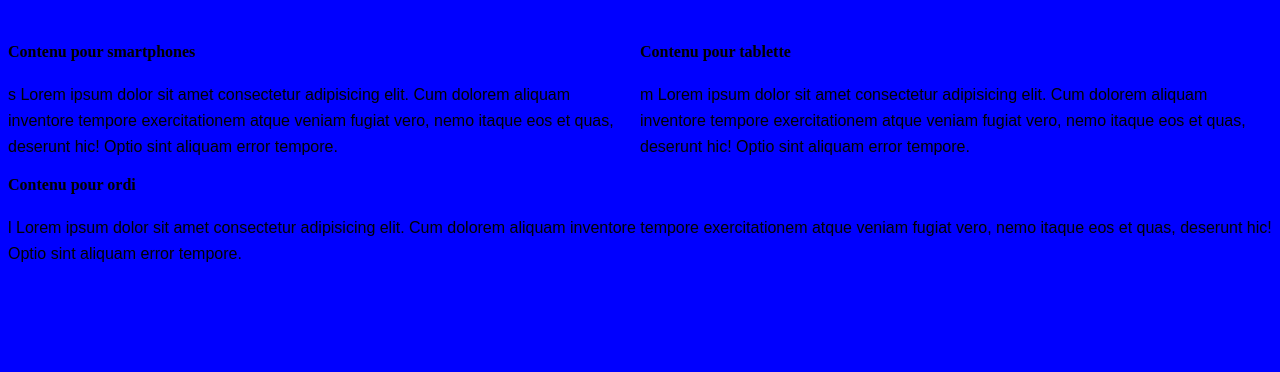
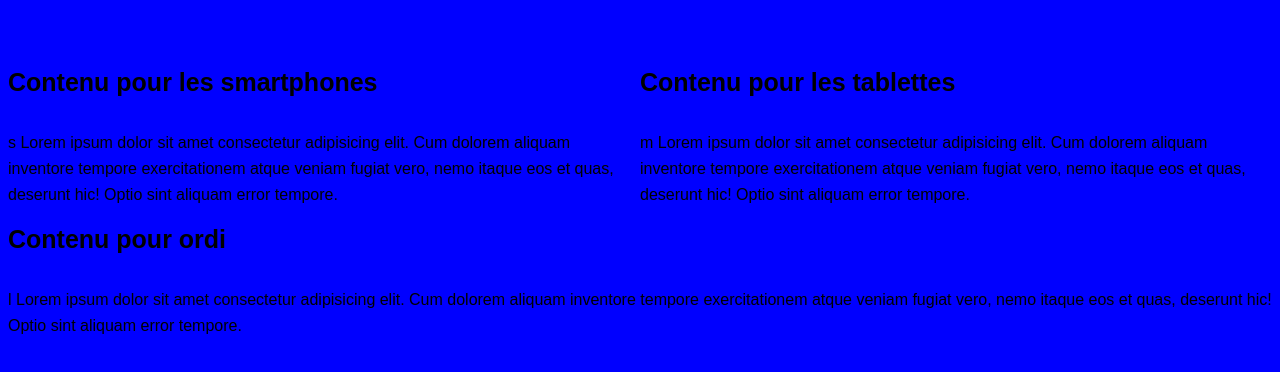
Before and after one commit to kawtarza/Becode_exercices, a plain HTML site: page Responsive_web_design/index.html in a window 1280 px wide. Drawn offline with Linux system fonts and the light colour scheme.

Commit message:
Add files via upload

```diff
--- a/Responsive_web_design/index.html
+++ b/Responsive_web_design/index.html
@@ -9,12 +9,12 @@
 </head>
 <body>
     <div class="small">
-        <h4>Contenu pour smartphones</h4>
+        <h4>Contenu pour les smartphones</h4>
         <p>s Lorem ipsum dolor sit amet consectetur adipisicing elit. Cum dolorem aliquam inventore tempore exercitationem atque veniam fugiat vero, nemo itaque eos et quas, deserunt hic! Optio sint aliquam error tempore.</p>
 
     </div>
     <div class="medium">
-        <h4>Contenu pour tablette</h4>
+        <h4>Contenu pour les tablettes</h4>
         <p>m Lorem ipsum dolor sit amet consectetur adipisicing elit. Cum dolorem aliquam inventore tempore exercitationem atque veniam fugiat vero, nemo itaque eos et quas, deserunt hic! Optio sint aliquam error tempore.</p>
 
     </div>
--- a/Responsive_web_design/style.css
+++ b/Responsive_web_design/style.css
@@ -10,6 +10,11 @@ p{
   font-family: Arial, sans-serif;
   line-height: 26px
 }
+h4{
+  font-size: 25px;
+  font-family:'Arial Narrow Bold', sans-serif;
+  line-height: 30px
+}
 /* small */
 
 
@@ -21,14 +26,17 @@ p{
   }
 
   .small {
+    display: flex;
     flex-direction: column;
   }
 
   .medium {
+      display: flex;
       flex-direction: column;
   }
 
   .large {
+    display: flex;
     flex-direction: column;
   }
 }
```
